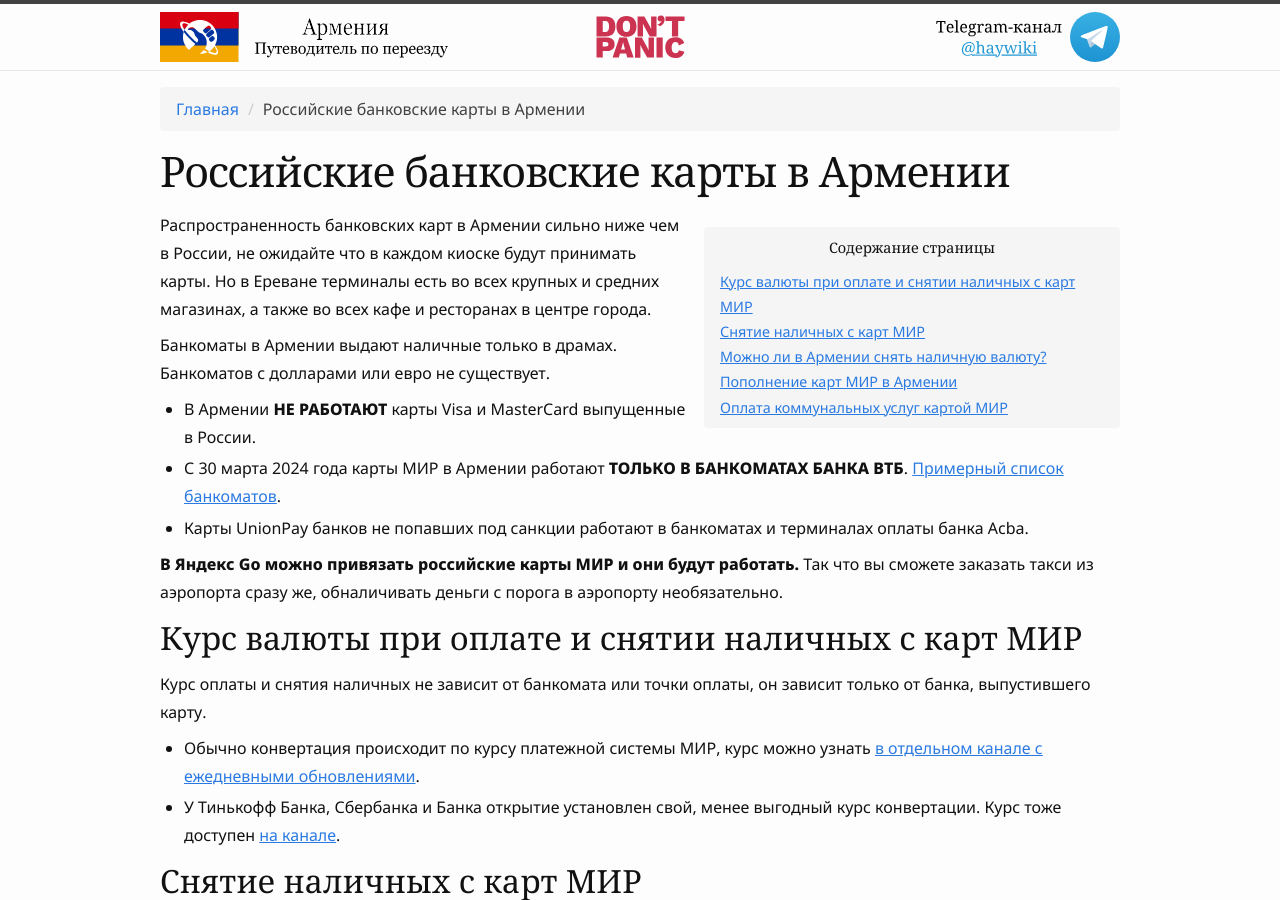
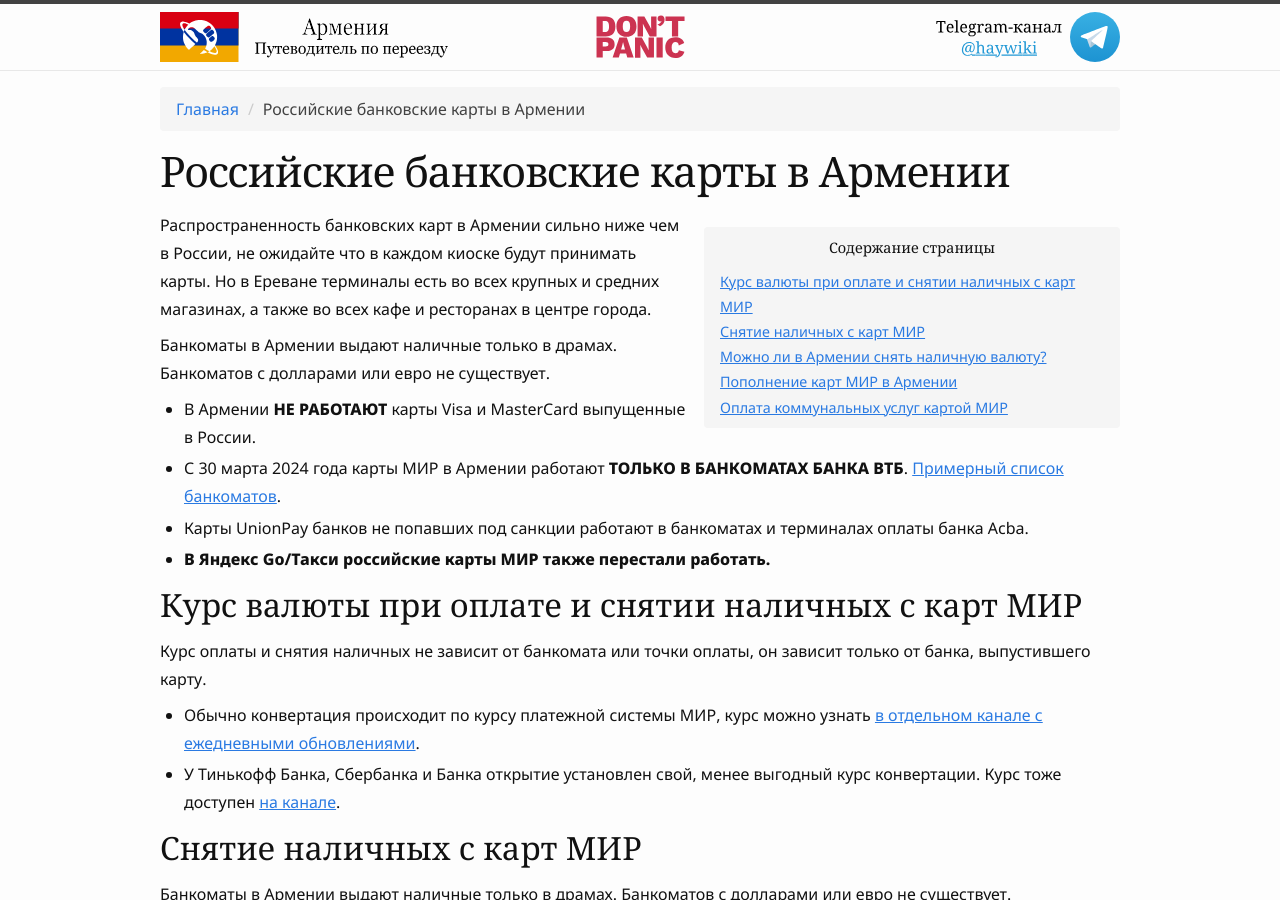
Before and after one commit to haywiki/haywiki.github.io, a Jekyll site: the page built from money/russian-cards.md, in a window 1280 px wide and 900 px high. Built offline with Jekyll 4.4.1, drawn with Linux system fonts in a browser that asks for light colours; nearby versions of some CDN libraries; a script that is not in the unit is left out.

Commit message:
заметка про яндекс

```diff
--- a/money/russian-cards.md
+++ b/money/russian-cards.md
@@ -11,9 +11,7 @@
 - В Армении **НЕ РАБОТАЮТ** карты Visa и MasterCard выпущенные в России.
 - С 30 марта 2024 года карты МИР в Армении работают **ТОЛЬКО В БАНКОМАТАХ БАНКА ВТБ**. [Примерный список банкоматов](https://armenia.travel/ru/landing/mircard/).
 - Карты UnionPay банков не попавших под санкции работают в банкоматах и терминалах оплаты банка Acba.
-
-**В Яндекс Go можно привязать российские карты МИР и они будут работать.** Так что вы сможете заказать такси из аэропорта
-сразу же, обналичивать деньги с порога в аэропорту необязательно.
+- **В Яндекс Go/Такси российские карты МИР также перестали работать.**
 
 ## Курс валюты при оплате и снятии наличных с карт МИР
 
```
